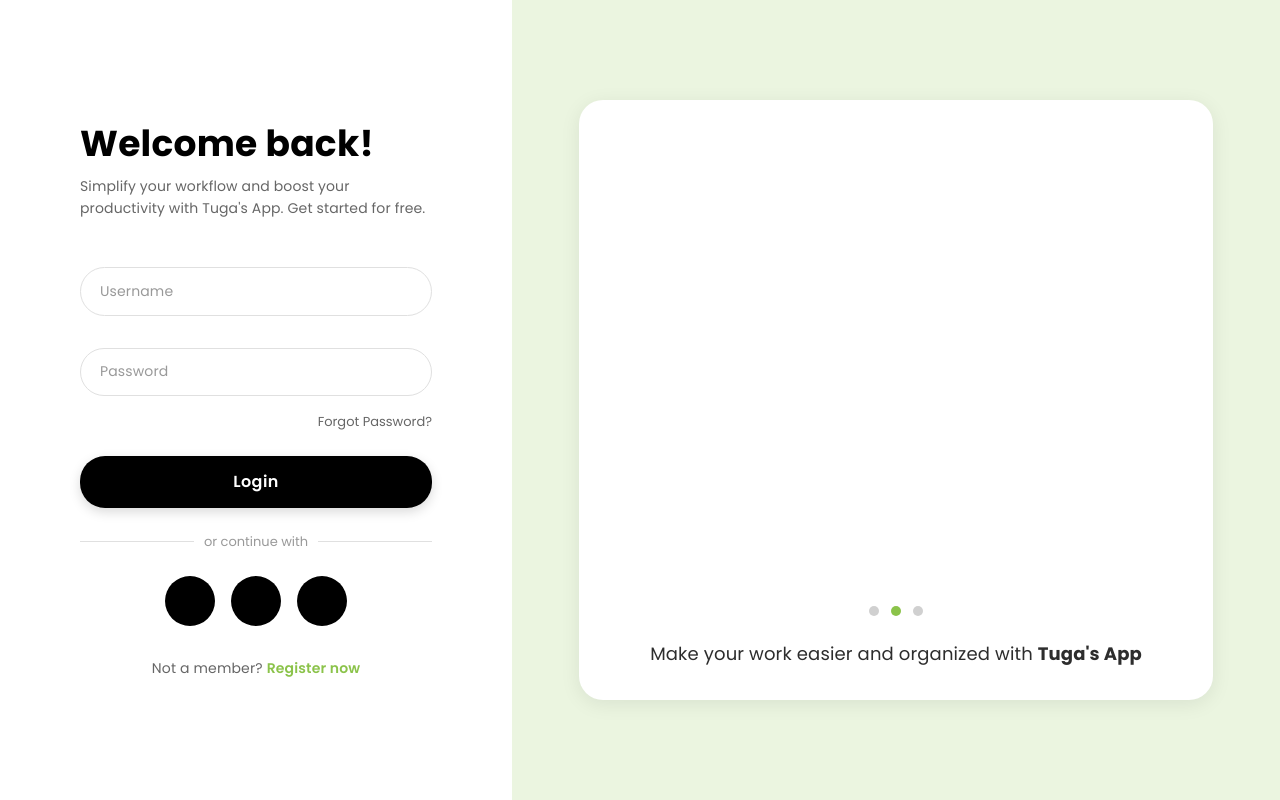
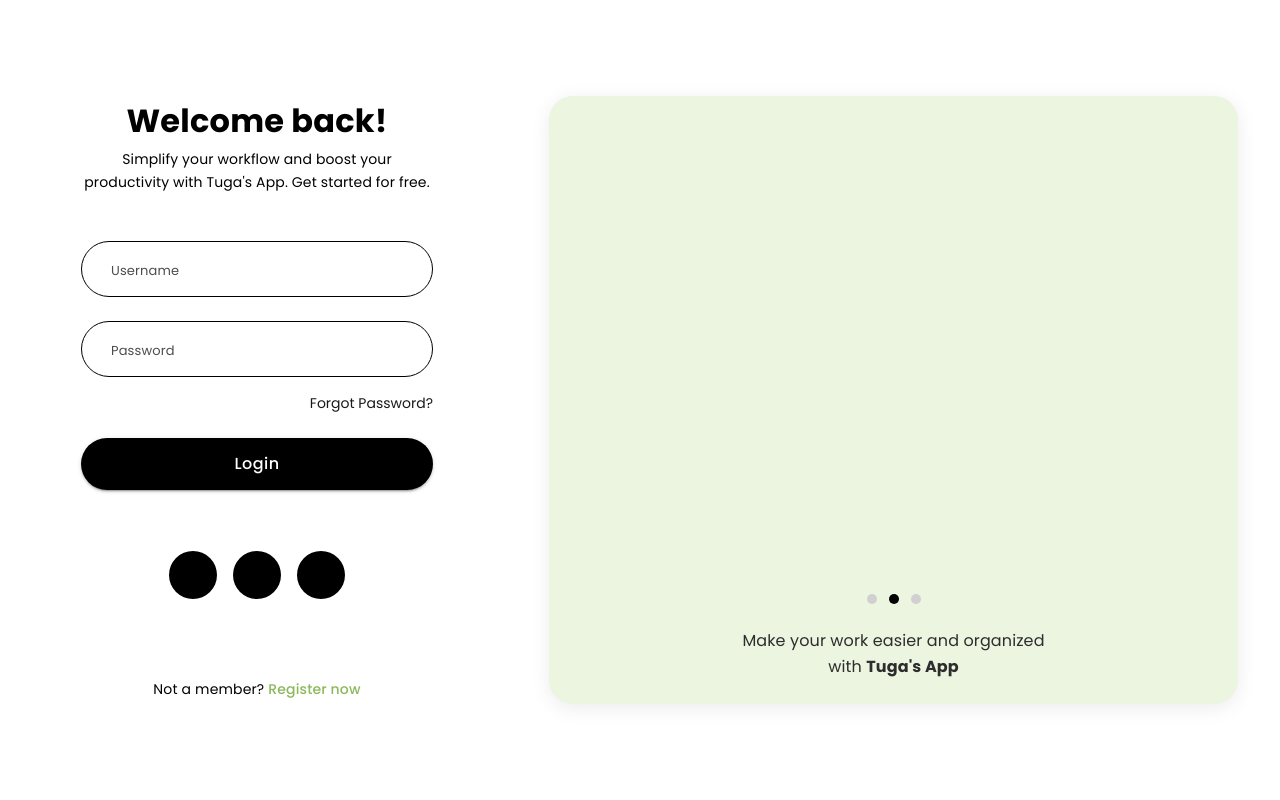
Before and after one commit to yehaniharshika/code3x-Internship-Assessment, a React (Vite) app: page / in a window 1280 px wide. Built offline with nearby package versions, Linux system fonts and the light colour scheme; some icons are missing.

Commit message:
Successfully implemented login page UI

```diff
--- a/src/components/LoginForm.tsx
+++ b/src/components/LoginForm.tsx
@@ -50,36 +50,36 @@
   return (
     <Box
       sx={{
-        maxWidth: 400,
+        maxWidth: 500,
         width: "100%",
         mx: "auto",
-        p: 3,
+        marginRight: "-1px",
+        p: 4,
       }}
     >
-      {/* Welcome Title */}
       <Typography
         variant="h4"
+        gutterBottom
         sx={{
-          textAlign: "left",
-          fontWeight: 700,
-          color: "#000000",
+          textAlign: "center",
+          fontWeight: 800,
+          color: "black",
           mb: 1,
-          fontSize: "36px",
+          fontSize: "32px",
           fontFamily: "Poppins, sans-serif",
         }}
       >
         Welcome back!
       </Typography>
 
-      {/* Subtitle */}
       <Typography
         variant="body1"
         sx={{
-          color: "#666666",
+          color: "black",
           mb: 4,
           fontSize: "14px",
           lineHeight: 1.6,
-          textAlign: "left",
+          textAlign: "center",
           fontFamily: "Poppins, sans-serif",
         }}
       >
@@ -87,9 +87,7 @@
         started for free.
       </Typography>
 
-      {/* Form */}
       <form onSubmit={handleSubmit(onSubmit)}>
-        {/* Username Field */}
         <Controller
           name="username"
           control={control}
@@ -102,39 +100,37 @@
               error={!!errors.username}
               helperText={errors.username?.message}
               sx={{
-                mb: 2,
+                bgcolor: "rgba(255, 255, 255, 0.2)",
+                borderRadius: 10,
+                borderColor: "black",
                 "& .MuiOutlinedInput-root": {
-                  borderRadius: "25px",
-                  backgroundColor: "#ffffff",
-                  fontFamily: "Poppins, sans-serif",
-                  fontSize: "14px",
+                  color: "black",
+                  paddingLeft: "15px", // Added left padding
                   "& fieldset": {
-                    borderColor: "#e0e0e0",
+                    borderColor: "black",
+                    borderRadius: 10,
                   },
                   "&:hover fieldset": {
-                    borderColor: "#cccccc",
+                    borderColor: "rgba(0, 0, 0, 0.3)",
                   },
                   "&.Mui-focused fieldset": {
-                    borderColor: "#999999",
-                    borderWidth: "1px",
+                    borderColor: "black",
                   },
                 },
                 "& .MuiInputBase-input": {
-                  padding: "14px 20px",
-                  fontFamily: "Poppins, sans-serif",
+                  paddingLeft: "15px", // Left padding for input text
                 },
                 "& .MuiInputBase-input::placeholder": {
-                  color: "#999999",
+                  color: "rgba(0, 0, 0, 0.7)",
                   opacity: 1,
                   fontFamily: "Poppins, sans-serif",
-                  fontSize: "14px",
+                  fontSize: "13px", // Reduced to 11px
                 },
               }}
             />
           )}
         />
 
-        {/* Password Field */}
         <Controller
           name="password"
           control={control}
@@ -148,39 +144,37 @@
               error={!!errors.password}
               helperText={errors.password?.message}
               sx={{
-                mb: 1,
+                bgcolor: "rgba(255, 255, 255, 0.2)",
+                borderColor: "black",
+                borderRadius: 10,
                 "& .MuiOutlinedInput-root": {
-                  borderRadius: "25px",
-                  backgroundColor: "#ffffff",
-                  fontFamily: "Poppins, sans-serif",
-                  fontSize: "14px",
+                  color: "black",
+                  paddingLeft: "15px", // Added left padding
                   "& fieldset": {
-                    borderColor: "#e0e0e0",
+                    borderColor: "black",
+                    borderRadius: 10,
                   },
                   "&:hover fieldset": {
-                    borderColor: "#cccccc",
+                    borderColor: "rgba(0, 0, 0, 0.3)",
                   },
                   "&.Mui-focused fieldset": {
-                    borderColor: "#999999",
-                    borderWidth: "1px",
+                    borderColor: "black",
                   },
                 },
                 "& .MuiInputBase-input": {
-                  padding: "14px 20px",
-                  fontFamily: "Poppins, sans-serif",
+                  paddingLeft: "15px", // Left padding for input text
                 },
                 "& .MuiInputBase-input::placeholder": {
-                  color: "#999999",
+                  color: "rgba(0, 0, 0, 0.7)",
                   opacity: 1,
                   fontFamily: "Poppins, sans-serif",
-                  fontSize: "14px",
+                  fontSize: "13px", // Reduced to 11px
                 },
               }}
             />
           )}
         />
 
-        {/* Forgot Password Link */}
         <Link
           href="#"
           underline="hover"
@@ -189,36 +183,32 @@
             textAlign: "right",
             mt: 1,
             mb: 3,
-            color: "#666666",
-            fontSize: "13px",
-            fontFamily: "Poppins, sans-serif",
+            color: "rgba(0, 0, 0, 0.9)",
+            fontSize: "14px",
             "&:hover": {
-              color: "#000000",
+              color: "black",
             },
           }}
         >
           Forgot Password?
         </Link>
 
-        {/* Login Button */}
         <Button
           variant="contained"
           fullWidth
           type="submit"
           sx={{
-            bgcolor: "#000000",
-            color: "#ffffff",
+            bgcolor: "black",
+            color: "white",
             py: 1.5,
             textTransform: "none",
             fontSize: "16px",
-            fontWeight: 600,
-            borderRadius: "25px",
+            fontWeight: 500,
+            borderRadius: 10,
             fontFamily: "Poppins, sans-serif",
             mb: 3,
-            boxShadow: "0 4px 12px rgba(0, 0, 0, 0.15)",
             "&:hover": {
               bgcolor: "#1a1a1a",
-              boxShadow: "0 6px 16px rgba(0, 0, 0, 0.2)",
             },
           }}
         >
@@ -226,74 +216,67 @@
         </Button>
       </form>
 
-      {/* Divider */}
       <Divider
         sx={{
-          color: "#999999",
-          fontSize: "13px",
-          fontFamily: "Poppins, sans-serif",
-          mb: 3,
+          color: "rgba(255, 255, 255, 0.7)",
+          fontSize: "14px",
           "&::before, &::after": {
-            borderColor: "#e0e0e0",
+            borderColor: "rgba(255, 255, 255, 0.3)",
           },
         }}
       >
         or continue with
       </Divider>
 
-      {/* Social Login Buttons */}
-      <Box sx={{ display: "flex", justifyContent: "center", gap: 2, mb: 4 }}>
+      <Box sx={{ display: "flex", justifyContent: "center", gap: 2, mt: 2 }}>
         <IconButton
           onClick={handleGoogleLogin}
           sx={{
-            bgcolor: "#000000",
-            color: "#ffffff",
-            width: 50,
-            height: 50,
-            borderRadius: "50%",
+            bgcolor: "black",
+            color: "white",
+            width: 48,
+            height: 48,
             "&:hover": {
               bgcolor: "#1a1a1a",
             },
           }}
         >
-          <GoogleIcon sx={{ fontSize: 22 }} />
+          <GoogleIcon />
         </IconButton>
         <IconButton
           sx={{
-            bgcolor: "#000000",
-            color: "#ffffff",
-            width: 50,
-            height: 50,
-            borderRadius: "50%",
+            bgcolor: "black",
+            color: "white",
+            width: 48,
+            height: 48,
             "&:hover": {
               bgcolor: "#1a1a1a",
             },
           }}
         >
-          <AppleIcon sx={{ fontSize: 22 }} />
+          <AppleIcon />
         </IconButton>
         <IconButton
           sx={{
-            bgcolor: "#000000",
-            color: "#ffffff",
-            width: 50,
-            height: 50,
-            borderRadius: "50%",
+            bgcolor: "black",
+            color: "white",
+            width: 48,
+            height: 48,
             "&:hover": {
               bgcolor: "#1a1a1a",
             },
           }}
         >
-          <FacebookIcon sx={{ fontSize: 22 }} />
+          <FacebookIcon />
         </IconButton>
       </Box>
 
-      {/* Register Link */}
       <Typography
         variant="body2"
         sx={{
+          mt: 10,
           textAlign: "center",
-          color: "#666666",
+          color: "black",
           fontSize: "14px",
           fontFamily: "Poppins, sans-serif",
         }}
@@ -302,11 +285,11 @@
         <Link
           href="#"
           sx={{
-            color: "#8BC34A",
-            fontWeight: 600,
+            color: "#8cb85b",
+            fontWeight: 500,
             textDecoration: "none",
             "&:hover": {
-              textDecoration: "underline",
+              color: "rgba(0, 0, 0, 0.8)",
             },
           }}
         >
--- a/src/pages/LoginPage.tsx
+++ b/src/pages/LoginPage.tsx
@@ -3,15 +3,14 @@
 import LoginForm from "../components/LoginForm";
 
 // Import multiple images for rotation
-import illustration1 from "../assets/login-bg-01.png";
-// import illustration2 from "../assets/login-bg-02.png";
-// import illustration3 from "../assets/login-bg-03.png";
+import illustration1 from "../assets/login-bg-02.png";
+import illustration2 from "../assets/login-bg-01.png";
+import illustration3 from "../assets/login-bg-03.png";
 
-// If you only have one image, duplicate it for now
 const images = [
   illustration1,
-  illustration1, // Replace with illustration2
-  illustration1, // Replace with illustration3
+  illustration2,
+  illustration3,
 ];
 
 const LoginPage: React.FC = () => {
@@ -21,7 +20,7 @@
   useEffect(() => {
     const interval = setInterval(() => {
       setCurrentImageIndex((prevIndex) => (prevIndex + 1) % images.length);
-    }, 4000); // Change image every 4 seconds
+    }, 3000); // Change image every 3 seconds
 
     return () => clearInterval(interval);
   }, []);
@@ -57,7 +56,7 @@
           display: { xs: "none", md: "flex" },
           alignItems: "center",
           justifyContent: "center",
-          bgcolor: "#ebf5e0", // Changed from red to green
+          bgcolor: "#ffffff", // Changed from red to green
           flexDirection: "column",
           height: "100vh",
           width: "60%",
@@ -66,17 +65,18 @@
       >
         <Box
           sx={{
-            width: "90%", // Increased from 60% to make it bigger
-            maxWidth: "850px",
+            width: "98%", // Increased from 60% to make it bigger
+            maxWidth: "1000px",
             textAlign: "center",
-            backgroundColor: "#ffffff", // White background for image container
+            backgroundColor: "#ebf5e0 ", // White background for image container
             borderRadius: "24px",
-            p: 4,
+            p: 3,
             boxShadow: "0 4px 20px rgba(0, 0, 0, 0.08)",
             display: "flex",
             flexDirection: "column",
             alignItems: "center",
             justifyContent: "center",
+            marginRight: "5px", // Remove right margin
           }}
         >
           {/* Image with fade animation */}
@@ -118,7 +118,7 @@
                   width: 10,
                   height: 10,
                   borderRadius: "50%",
-                  bgcolor: index === currentImageIndex ? "#8BC34A" : "#d0d0d0",
+                  bgcolor: index === currentImageIndex ? "black" : "#d0d0d0",
                   transition: "all 0.3s ease",
                   cursor: "pointer",
                 }}
@@ -133,12 +133,12 @@
             sx={{
               fontWeight: 400,
               color: "#2D2D2D",
-              fontSize: "18px",
+              fontSize: "16px",
               lineHeight: 1.6,
               fontFamily: "Poppins, sans-serif",
             }}
           >
-            Make your work easier and organized with{" "}
+            Make your work easier and organized <br /> with{" "}
             <Box component="span" sx={{ fontWeight: 700 }}>
               Tuga's App
             </Box>
```
